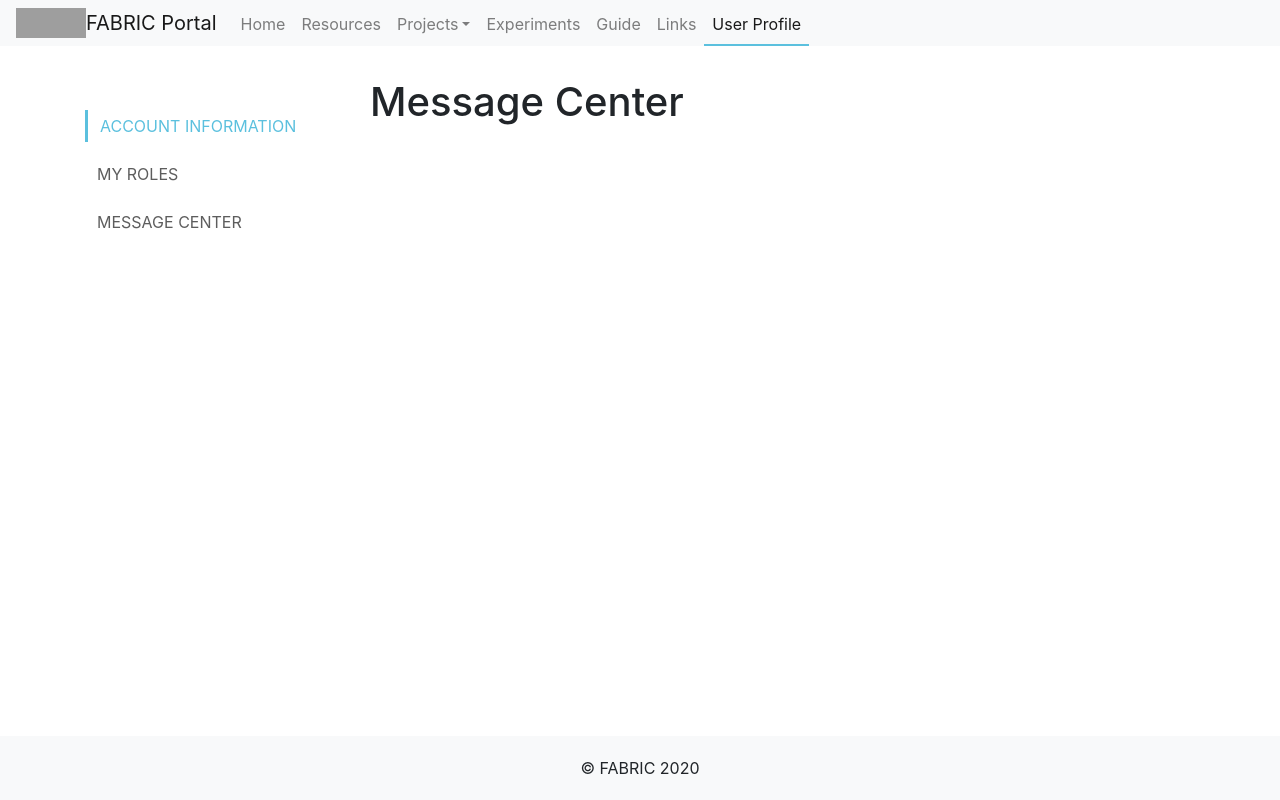
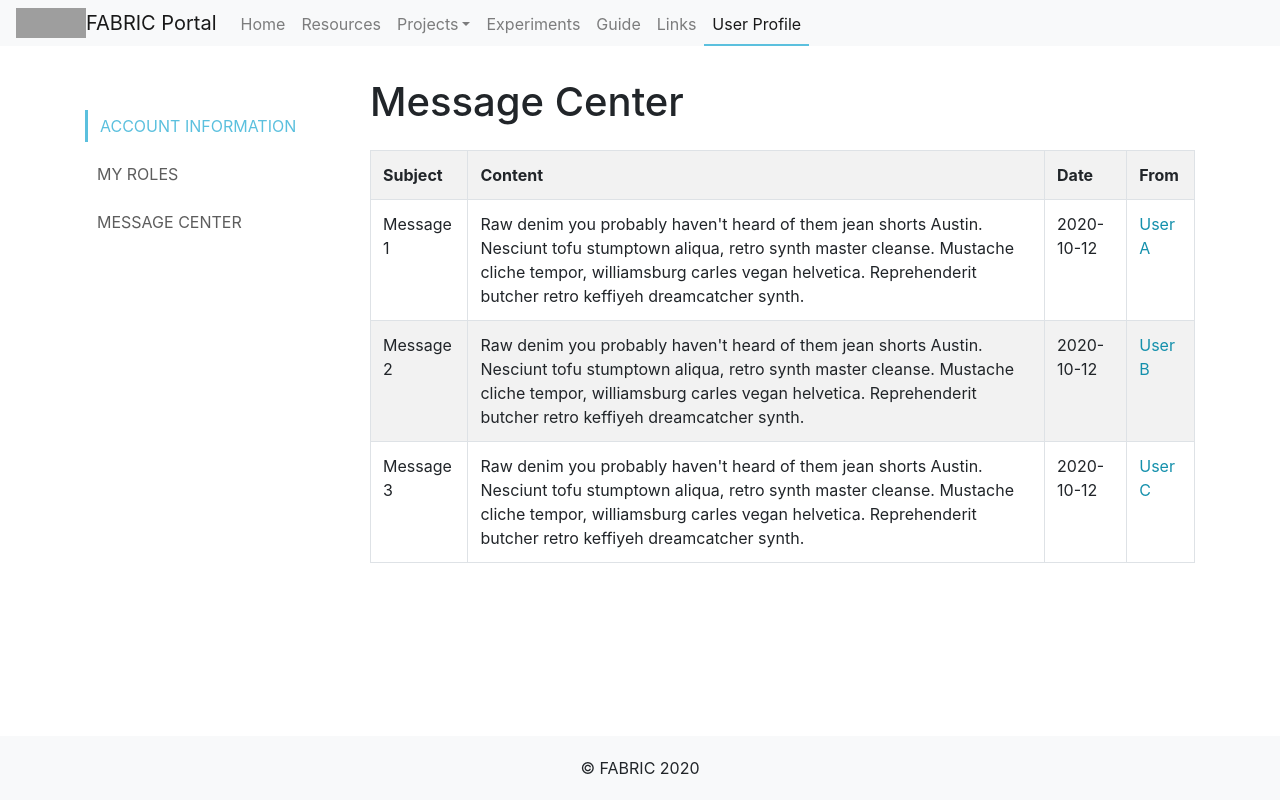
Before and after one commit to fabric-testbed/fabric-portal, a React (Create React App) app: page /user in a window 1280 px wide. Built offline with nearby package versions, Linux system fonts and the light colour scheme; grey boxes are pictures that could not be loaded.

Commit message:
#10: rendered mock message data to a table

```diff
--- a/src/components/UserProfile/MessageCenter.jsx
+++ b/src/components/UserProfile/MessageCenter.jsx
@@ -1,11 +1,55 @@
 import React from "react";
+import { getMessages } from "../../services/fakeMessages.js";
 
-const MessageCenter = () => {
-  return (
-    <div className="col-9">
-      <h1>Message Center</h1>
-    </div>
-  );
-};
+class MessageCenter extends React.Component {
+  state = {
+    messages: getMessages(),
+    messageCols: [
+      { display: "Subject", field: "subject" },
+      { display: "Content", field: "content" },
+      { display: "Date", field: "date" },
+    ],
+  };
+
+  render() {
+    return (
+      <div className="col-9">
+        <h1>Message Center</h1>
+        <table className="table table-striped table-bordered my-4">
+          <tbody>
+            <tr>
+              {this.state.messageCols.map((col, index) => {
+                return (
+                  <th key={`message-table-header-${index}`}>{col.display}</th>
+                );
+              })}
+              <th>From</th>
+            </tr>
+            {this.state.messages.map((message, index) => {
+              return (
+                <tr key={`message-row-${index}`}>
+                  {this.state.messageCols.map((col, index) => {
+                    return (
+                      <td key={`message-col-${index}`}>{message[col.field]}</td>
+                    );
+                  })}
+                  <td>
+                    <a
+                      href={message.from_user_link}
+                      target="_blank"
+                      rel="noopener noreferrer"
+                    >
+                      {message.from}
+                    </a>
+                  </td>
+                </tr>
+              );
+            })}
+          </tbody>
+        </table>
+      </div>
+    );
+  }
+}
 
 export default MessageCenter;
--- a/src/services/fakeMessages.js
+++ b/src/services/fakeMessages.js
@@ -3,7 +3,7 @@ export const messages = [
     message_id: 1,
     subject: "Message 1",
     content:
-      "Raw denim you probably haven't heard of them jean shorts Austin. Nesciunt tofu stumptown aliqua, retro synth master cleanse. Mustache cliche tempor, williamsburg carles vegan helvetica. Reprehenderit butcher retro keffiyeh dreamcatcher synth. Cosby sweater eu banh mi, qui irure terry richardson ex squid. Aliquip placeat salvia cillum iphone. Seitan aliquip quis cardigan american apparel, butcher voluptate nisi qui.",
+      "Raw denim you probably haven't heard of them jean shorts Austin. Nesciunt tofu stumptown aliqua, retro synth master cleanse. Mustache cliche tempor, williamsburg carles vegan helvetica. Reprehenderit butcher retro keffiyeh dreamcatcher synth.",
     from: "User A",
     from_user_link: "",
     date: "2020-10-12",
@@ -13,7 +13,7 @@ export const messages = [
     message_id: 2,
     subject: "Message 2",
     content:
-      "Raw denim you probably haven't heard of them jean shorts Austin. Nesciunt tofu stumptown aliqua, retro synth master cleanse. Mustache cliche tempor, williamsburg carles vegan helvetica. Reprehenderit butcher retro keffiyeh dreamcatcher synth. Cosby sweater eu banh mi, qui irure terry richardson ex squid. Aliquip placeat salvia cillum iphone. Seitan aliquip quis cardigan american apparel, butcher voluptate nisi qui.",
+      "Raw denim you probably haven't heard of them jean shorts Austin. Nesciunt tofu stumptown aliqua, retro synth master cleanse. Mustache cliche tempor, williamsburg carles vegan helvetica. Reprehenderit butcher retro keffiyeh dreamcatcher synth.",
     from: "User B",
     from_user_link: "",
     date: "2020-10-12",
@@ -23,7 +23,7 @@ export const messages = [
     message_id: 3,
     subject: "Message 3",
     content:
-      "Raw denim you probably haven't heard of them jean shorts Austin. Nesciunt tofu stumptown aliqua, retro synth master cleanse. Mustache cliche tempor, williamsburg carles vegan helvetica. Reprehenderit butcher retro keffiyeh dreamcatcher synth. Cosby sweater eu banh mi, qui irure terry richardson ex squid. Aliquip placeat salvia cillum iphone. Seitan aliquip quis cardigan american apparel, butcher voluptate nisi qui.",
+      "Raw denim you probably haven't heard of them jean shorts Austin. Nesciunt tofu stumptown aliqua, retro synth master cleanse. Mustache cliche tempor, williamsburg carles vegan helvetica. Reprehenderit butcher retro keffiyeh dreamcatcher synth.",
     from: "User C",
     from_user_link: "",
     date: "2020-10-12",
```
